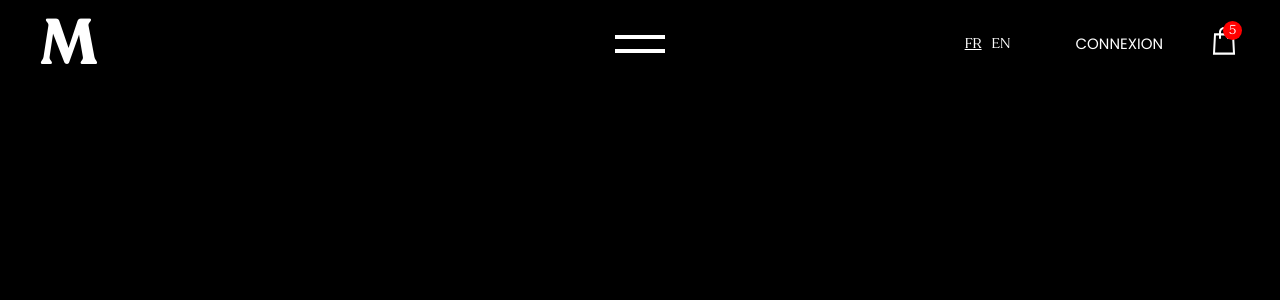
After one commit to JoOkhafor/Misericordia_fashion, a PHP site: page /collection1.html in a window 1280 px wide. The commit adds this page. Shown: the top 300 px of the page. Run offline with PHP 8.4, Linux system fonts and the light colour scheme; some web fonts are replaced.

Commit message:
Collection1.html created with menu added

```diff
--- a/assets/styles.css
+++ b/assets/styles.css
@@ -98,11 +98,14 @@ img {
 /* Begin the first section of home page */
 
 .first_section {
+  background-attachment: fixed;
+  padding: 0px 40px 30px;
+}
+
+.homeindex_background{
   background: url(./home_back.png);
   background-size: cover;
   background-position: center;
-  background-attachment: fixed;
-  padding: 30px 40px;
 }
 
 /* Begin navigation bar design */
@@ -114,6 +117,7 @@ img {
   display: flex;
   justify-content: space-between;
   align-items: center;
+  padding: 0px 40px;
 }
 
 #logo {
--- /dev/null
+++ b/collection1.html
@@ -0,0 +1,50 @@
+<!DOCTYPE html>
+<html lang="en">
+
+<head>
+  <meta charset="UTF-8">
+  <meta http-equiv="X-UA-Compatible" content="IE=edge">
+  <meta name="viewport" content="width=device-width, initial-scale=1.0">
+  <title>Collection 1 - Misericordia</title>
+  <link rel="stylesheet" href="assets/styles.css" />
+  <link
+    href="https://fonts.googleapis.com/css2?family=Poppins:ital,wght@0,100;0,200;0,300;0,400;0,500;0,600;0,700;0,800;0,900;1,100;1,200;1,300;1,400;1,500;1,600;1,700;1,800;1,900&display=swap"
+    rel="stylesheet">
+</head>
+
+<body style="background-color: #000;">
+
+  <!-- Menu bar  -->
+  <div class="menu_bar">
+    <div class="menu_logo_container">
+      <a href="index.html" class="logo_link">
+        <span id="logo">M</span>
+      </a>
+    </div>
+    <div class="burger_menu_icon">
+      <span class="burger_line line_top"></span>
+      <span class="burger_line line_bottom"></span>
+    </div>
+    <div class="menu_right_el_container">
+      <div class="lang_select_icons">
+        <div class="fr_lang">
+          <a href="#"> FR </a>
+        </div>
+        <div class="en_lang">
+          <a href="#"> EN </a>
+        </div>
+      </div>
+      <button class="connect_btn" type="submit">CONNEXION</button>
+      <div class="bag_icon_container">
+        <img src="assets/shopping-bag-white.svg" class="bag__icon" alt="search icon" />
+        <span class="shopping_number">
+          5
+        </span>
+      </div>
+    </div>
+  </div>
+  <!-- Menu bar  -->
+
+</body>
+
+</html>
--- a/index.html
+++ b/index.html
@@ -14,11 +14,11 @@
 <body>
 
     <!-- Begin the first section of home page -->
-    <div class="first_section cover">
+    <div class="first_section homeindex_background">
         <!-- section content container -->
         <div class="first_section__container">
             <!-- Menu bar  -->
-            <div class="menu_bar">
+            <div class="menu_bar" style="padding: 0;">
                 <div class="menu_logo_container">
                     <a href="index.html" class="logo_link">
                         <span id="logo">M</span>
```
